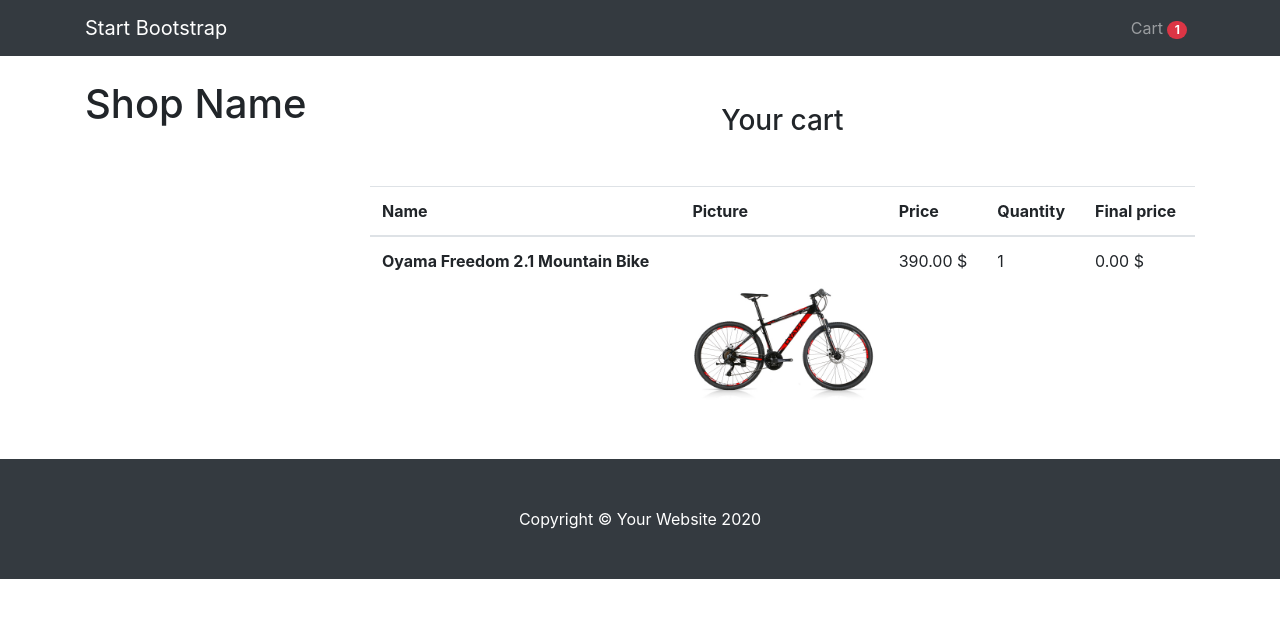
After one commit to Zubryk/django_bike_shop, a Django app: page /cart/ in a window 1280 px wide. The commit adds this page. Shown: the top 618 px of the page. Run offline with Django 3.2, Linux system fonts and the light colour scheme; a user stored in the database is signed in; data comes from the database, SQL or seed files in the repository; some libraries are stand-ins or nearby versions.

Commit message:
Created cart

```diff
--- a/mainapp/models.py
+++ b/mainapp/models.py
@@ -102,12 +102,13 @@ class CartProduct(models.Model):
     content_object = GenericForeignKey('content_type', 'object_id')
     qty = models.PositiveIntegerField(default=1)
     final_price = models.DecimalField(max_digits=9, decimal_places=2)
-    in_order = models.BooleanField(default=False)
-    for_anonymous_user = models.BooleanField(default=False)
 
     def __str__(self):
         return self.content_object.title
 
+    def save(self, *args, **kwargs):
+        self.final_price = self.qty * self.content_object.price
+        super().save(*args, **kwargs)
 
 
 class Cart(models.Model):
@@ -116,6 +117,8 @@ class Cart(models.Model):
     products = models.ManyToManyField("CartProduct", blank=True, related_name='related_cart')
     total_products = models.PositiveIntegerField(default=0)
     final_price = models.DecimalField(max_digits=9, decimal_places=2)
+    in_order = models.BooleanField(default=False)
+    for_anonymous_user = models.BooleanField(default=False)
 
     def __str__(self):
         return str(self.id)
--- a/mainapp/templates/base.html
+++ b/mainapp/templates/base.html
@@ -1,4 +1,3 @@
-
 <!DOCTYPE html>
 <html lang="en">
 
@@ -12,7 +11,8 @@
   <title>Shop Homepage - Start Bootstrap Template</title>
 
   <!-- Bootstrap core CSS -->
-  <link href="https://cdn.jsdelivr.net/npm/bootstrap@5.0.0-beta3/dist/css/bootstrap.min.css" rel="stylesheet" integrity="sha384-eOJMYsd53ii+scO/bJGFsiCZc+5NDVN2yr8+0RDqr0Ql0h+rP48ckxlpbzKgwra6" crossorigin="anonymous">
+  <link rel="stylesheet" href="https://maxcdn.bootstrapcdn.com/bootstrap/4.0.0/css/bootstrap.min.css"
+    integrity="sha384-Gn5384xqQ1aoWXA+058RXPxPg6fy4IWvTNh0E263XmFcJlSAwiGgFAW/dAiS6JXm" crossorigin="anonymous">
 
 
   <!-- Custom styles for this template -->
@@ -26,24 +26,14 @@
   <nav class="navbar navbar-expand-lg navbar-dark bg-dark fixed-top">
     <div class="container">
       <a class="navbar-brand" href="#">Start Bootstrap</a>
-      <button class="navbar-toggler" type="button" data-toggle="collapse" data-target="#navbarResponsive" aria-controls="navbarResponsive" aria-expanded="false" aria-label="Toggle navigation">
+      <button class="navbar-toggler" type="button" data-toggle="collapse" data-target="#navbarResponsive"
+        aria-controls="navbarResponsive" aria-expanded="false" aria-label="Toggle navigation">
         <span class="navbar-toggler-icon"></span>
       </button>
       <div class="collapse navbar-collapse" id="navbarResponsive">
         <ul class="navbar-nav ml-auto">
-          <li class="nav-item active">
-            <a class="nav-link" href="#">Home
-              <span class="sr-only">(current)</span>
-            </a>
-          </li>
           <li class="nav-item">
-            <a class="nav-link" href="#">About</a>
-          </li>
-          <li class="nav-item">
-            <a class="nav-link" href="#">Services</a>
-          </li>
-          <li class="nav-item">
-            <a class="nav-link" href="#">Contact</a>
+            <a class="nav-link" href="{% url 'cart' %}">Cart <span class="badge badge-pill badge-danger">{{ cart.products.count }}</span></a>
           </li>
         </ul>
       </div>
@@ -100,12 +90,13 @@
           {% for product in products %}
           <div class="col-lg-4 col-md-6 mb-4">
             <div class="card h-100">
-              <a href="{{ product.get_absolute_url }}"><img class="card-img-top" src="{{ product.image.url }}" alt=""></a>
+              <a href="{{ product.get_absolute_url }}"><img class="card-img-top" src="{{ product.image.url }}"
+                  alt=""></a>
               <div class="card-body">
                 <h4 class="card-title">
                   <a href="{{ product.get_absolute_url }}">{{ product.title }}</a>
                 </h4>
-                <h5>{{ product.price }}</h5>
+                <h5>{{ product.price }} $</h5>
               </div>
             </div>
           </div>
@@ -132,8 +123,12 @@
   </footer>
 
   <!-- Bootstrap core JavaScript -->
-<script src="https://cdn.jsdelivr.net/npm/bootstrap@5.0.0-beta3/dist/js/bootstrap.bundle.min.js" integrity="sha384-JEW9xMcG8R+pH31jmWH6WWP0WintQrMb4s7ZOdauHnUtxwoG2vI5DkLtS3qm9Ekf" crossorigin="anonymous"></script>
-
+  <script src="https://code.jquery.com/jquery-3.2.1.slim.min.js"
+    integrity="sha384-KJ3o2DKtIkvYIK3UENzmM7KCkRr/rE9/Qpg6aAZGJwFDMVNA/GpGFF93hXpG5KkN"
+    crossorigin="anonymous"></script>
+  <script src="https://maxcdn.bootstrapcdn.com/bootstrap/4.0.0/js/bootstrap.min.js"
+    integrity="sha384-JZR6Spejh4U02d8jOt6vLEHfe/JQGiRRSQQxSfFWpi1MquVdAyjUar5+76PVCmYl"
+    crossorigin="anonymous"></script>
 
 </body>
 
--- /dev/null
+++ b/mainapp/templates/cart.html
@@ -0,0 +1,29 @@
+{% extends 'base.html' %}
+
+{% block content %}
+
+<h3 class="text-center mt-5 mb-5">Your cart {% if not cart.products.count %}is empty{% endif %}</h3>
+<table class="table">
+    <thead>
+        <tr>
+            <th scope="col">Name</th>
+            <th scope="col">Picture</th>
+            <th scope="col">Price</th>
+            <th scope="col">Quantity</th>
+            <th scope="col">Final price</th>
+        </tr>
+    </thead>
+    <tbody>
+        {% for item in cart.products.all %}
+        <tr>
+            <th scope="row">{{ item.content_object.title }}</th>
+            <td class="w-25"><img src="{{ item.content_object.image.url }}" alt="" class="img-fluid"></td>
+            <td>{{ item.content_object.price }} $</td>
+            <td>{{ item.qty}}</td>
+            <td>{{ item.final_price }} $</td>
+        </tr>
+        {% endfor %}
+    </tbody>
+</table>
+
+{% endblock content %}
--- a/mainapp/urls.py
+++ b/mainapp/urls.py
@@ -1,9 +1,11 @@
 from django.urls import path
-from .views import base_view, ProductDetailView, CategoryDetailView
+from .views import base_view, ProductDetailView, CategoryDetailView, CartView, AddToCartView
 
 
 urlpatterns = [
     path('', base_view, name = 'base'),
     path('products/<str:ct_model>/<str:slug>', ProductDetailView.as_view(), name = 'product'),
-    path('category/<str:slug>', CategoryDetailView.as_view(), name='category_detail')
+    path('category/<str:slug>', CategoryDetailView.as_view(), name = 'category_detail'),
+    path('cart/', CartView.as_view(), name = 'cart'),
+    path('add-to-cart/<str:ct_model>/<str:slug>', AddToCartView.as_view(), name = 'add_to_cart')
 ]
--- a/mainapp/views.py
+++ b/mainapp/views.py
@@ -1,9 +1,14 @@
+from django.db import models
 from django.shortcuts import render
-from django.views.generic import DetailView
-from .models import Bike, Accessory, Category, LatestProducts
+from django.contrib.contenttypes.models import ContentType
+from django.http import HttpResponseRedirect
+from django.views.generic import DetailView, View
+from .models import Bike, Accessory, Category, LatestProducts, Customer, Cart, CartProduct
 
 
 def base_view(request):
+    customer = Customer.objects.get(user = request.user)
+    cart = Cart.objects.get(owner = customer)
     categories = Category.objects.get_queryset()
     products = LatestProducts.objects.get_products_for_main_page("bike", "accessory")
 
@@ -11,7 +16,8 @@ def base_view(request):
 
     context = {
         'categories' : categories,
-        'products' : products
+        'products' : products,
+        'cart' : cart
         }
 
     return render(request, 'base.html', context)
@@ -33,6 +39,12 @@ class ProductDetailView(DetailView):
     template_name = 'product.html'
     slug_url_kwarg = 'slug'
 
+    def get_context_data(self, **kwargs):
+        context = super().get_context_data(**kwargs)
+        context['ct_model'] = self.model._meta.model_name
+        return context
+
+
 class CategoryDetailView(DetailView):
 
     model = Category
@@ -45,3 +57,27 @@ class CategoryDetailView(DetailView):
     #     context = super().get_context_data(**kwargs)
     #     context['cart'] = self.cart
     #     return context
+
+class AddToCartView(View):
+
+    def get(self, request, *args, **kwargs):
+        ct_model, product_slug = kwargs.get('ct_model'), kwargs.get('slug')
+        customer = Customer.objects.get(user = request.user)
+        cart = Cart.objects.get(owner = customer, in_order = False)
+        content_type = ContentType.objects.get(model = ct_model)
+        product = content_type.model_class().objects.get(slug = product_slug)
+        cart_product, created = CartProduct.objects.get_or_create(
+            user = cart.owner,
+            cart = cart,
+            content_type = content_type
+        )
+        if created:
+            cart.products.add(cart_product)
+        return HttpResponseRedirect('/cart/')
+
+class CartView(View):
+
+    def get(self, request, *args, **kwargs):
+        customer = Customer.objects.get(user = request.user)
+        cart = Cart.objects.get(owner = customer)
+        return render(request, 'cart.html', {'cart' : cart})
```
Also changed, not shown: mainapp/templates/product.html (+7 -5 lines), db.sqlite3, mainapp/migrations/0007_auto_20210515_1636.py (added).
